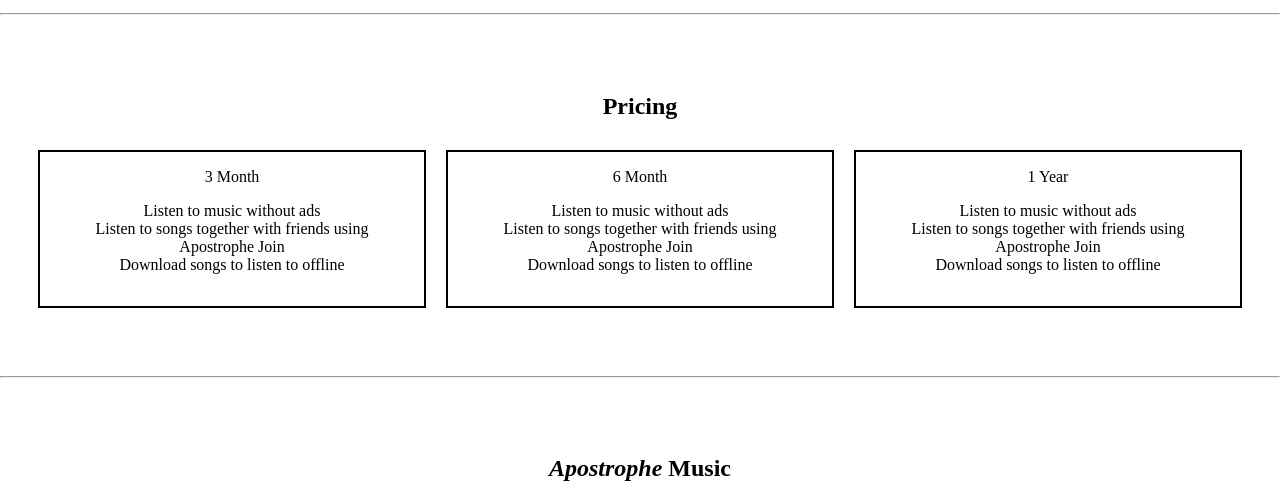
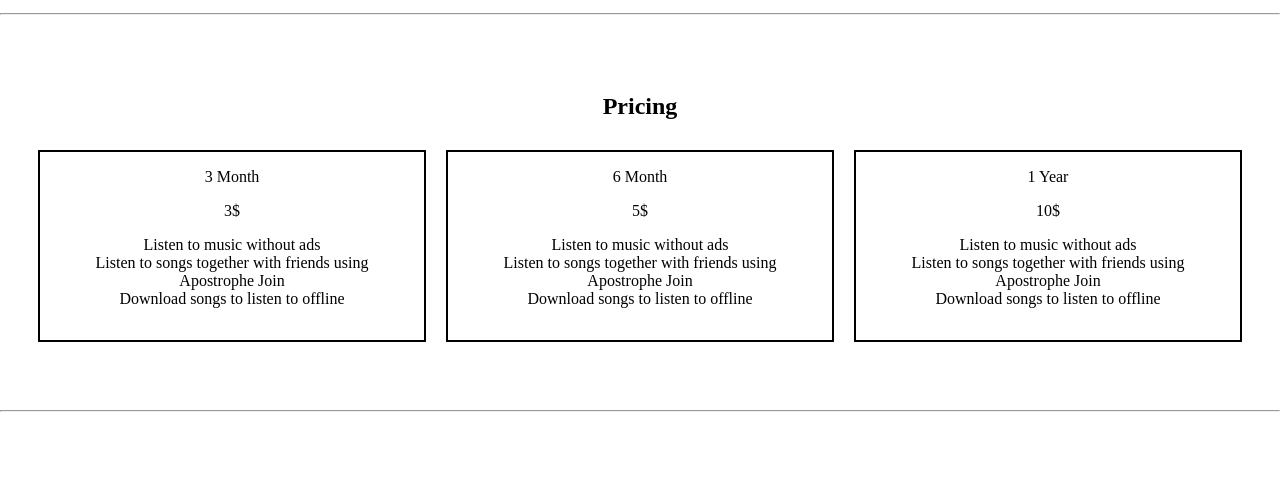
Before and after one commit to Pramudya3rd/Pramudya3rd.github.io, a plain HTML site: page index.html in a window 1280 px wide. Shown: the part 592-1078 px from the top of the page. Drawn offline with Linux system fonts and the light colour scheme.

Commit message:
new index.html

```diff
--- a/index.html
+++ b/index.html
@@ -57,6 +57,7 @@
                 <div class="subs">
                     <section class="subs3m">
                         <p>3 Month</p>
+                        <p>3$</p>
                         <ul>
                             <li>Listen to music without ads</li>
                             <li>Listen to songs together with friends using Apostrophe Join</li>
@@ -65,6 +66,7 @@
                     </section>
                     <section class="subs6m">
                         <p>6 Month</p>
+                        <p>5$</p>
                         <ul>
                             <li>Listen to music without ads</li>
                             <li>Listen to songs together with friends using Apostrophe Join</li>
@@ -73,6 +75,7 @@
                     </section>
                     <section class="subs1y">
                         <p>1 Year</p>
+                        <p>10$</p>
                         <ul>
                             <li>Listen to music without ads</li>
                             <li>Listen to songs together with friends using Apostrophe Join</li>
```
